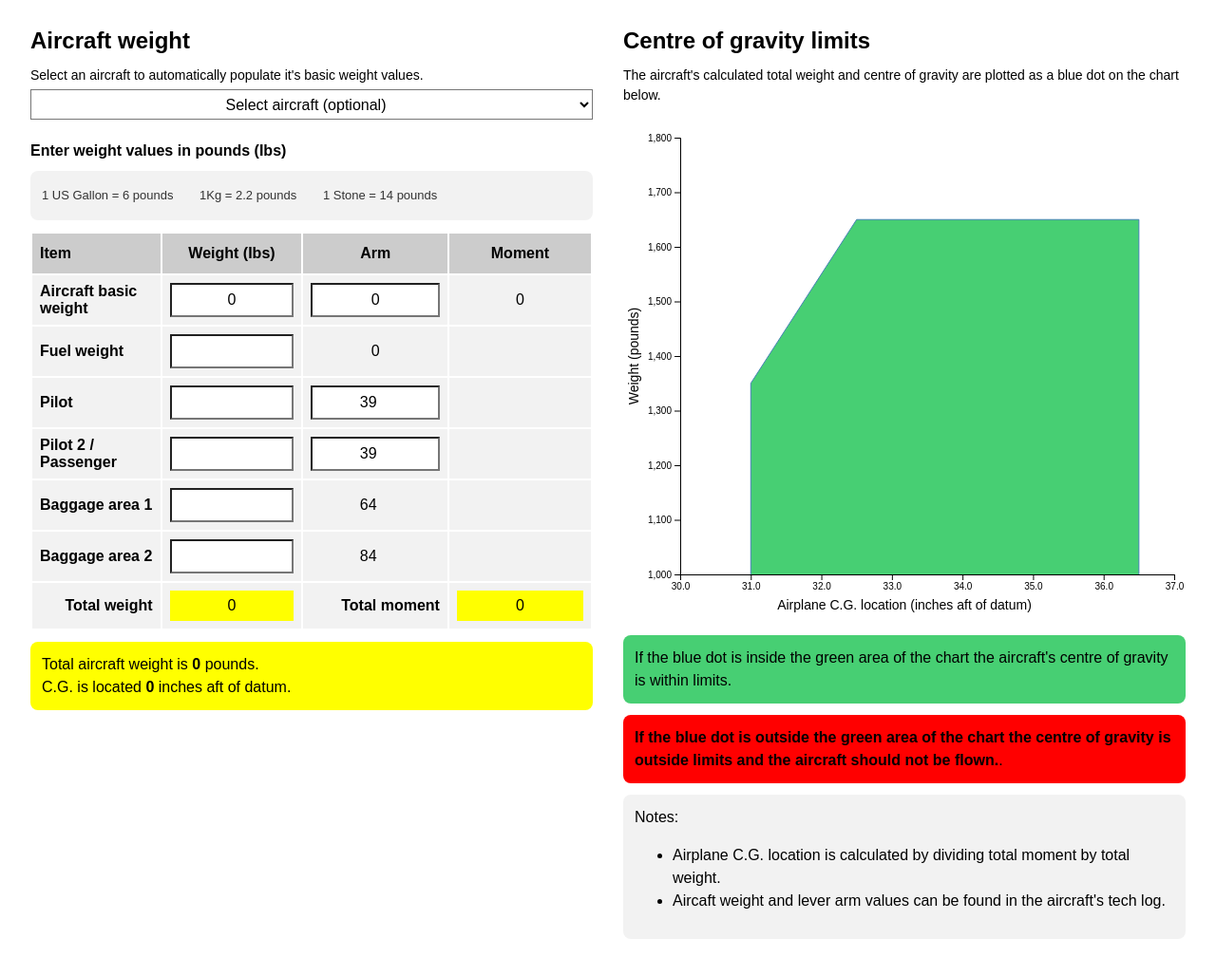
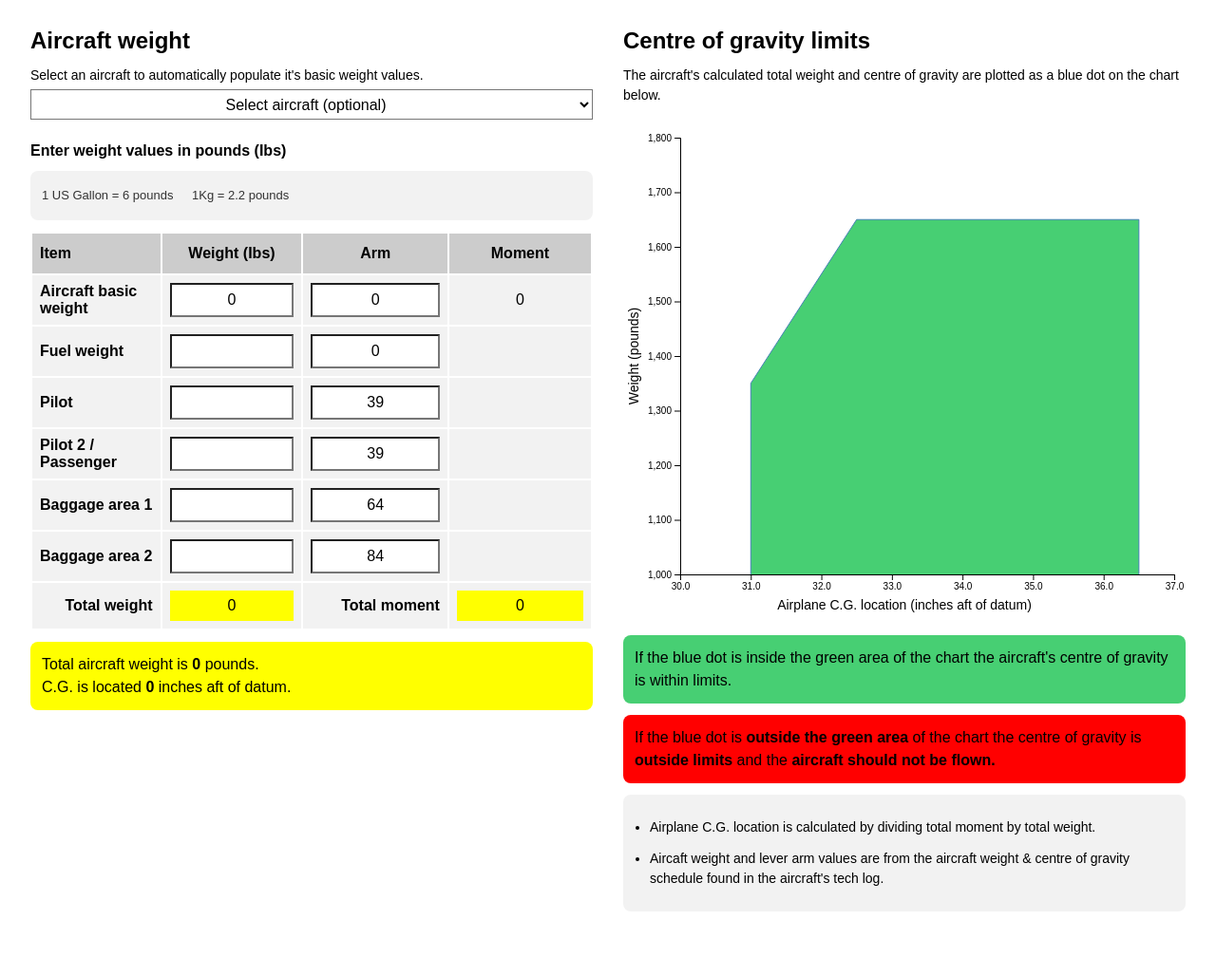
Before and after one commit to davidleghorn/cessna-152-mass-balance, a plain HTML site: page index.html in a window 1280 px wide. Shown: the part 56-1084 px from the top of the page at 95% size. Drawn offline with nearby package versions, Linux system fonts and the light colour scheme.

Commit message:
Toggle input disabled updates, inputs set to type number,  remove type number input spinners, small css and text updates

```diff
--- a/index.html
+++ b/index.html
@@ -77,6 +77,13 @@ input[disabled] {
     border: none;
     background-color: #f2f2f2;
     color: #000;
+    opacity: 1.0;
+}
+
+input[type=number]::-webkit-inner-spin-button,
+input[type=number]::-webkit-outer-spin-button {
+    -webkit-appearance: none;
+    margin: 0;
 }
 
 th {
@@ -88,7 +95,6 @@ th {
     /* iphone 6 */
     padding: 12px 8px;
     font-size: 16px;
-
     background-color: #ccc;
     text-align: center;
 }
@@ -107,7 +113,6 @@ td {
     /* iphone 6 */
     padding: 8px;
     font-size: 16px;
-
     background-color: #f2f2f2;
 }
 
@@ -129,7 +134,7 @@ td:first-child {
 
 .weight-conversions ul li {
     display: inline-block;
-    padding: 4px 24px 4px 0;
+    padding: 4px 16px 4px 0;
 }
 
 /*
@@ -166,16 +171,26 @@ button:hover {
     line-height: 1.5;
 }
 
+.info-ul {
+    padding: 12px 16px 0 16px;
+    margin: 0;
+    font-size: 14px;
+    line-height: 1.5
+}
+
+.info-ul li {
+    padding-bottom: 12px;
+}
+
 .clear-fix:before,
 .clear-fix:after {
-  content: " ";
-  display: table;
+    content: " ";
+    display: table;
 }
 
 .clear-fix:after {
-  clear: both;
+    clear: both;
 }
-
 
 /* iphone 5 */
 @media (max-width: 320px) {
@@ -268,7 +283,7 @@ button:hover {
             <select name="aircraft-select" style="margin-bottom: 24px">
                 <option value="default">Select aircraft (optional)</option>
                 <option value="G-BSDO">G-BSDO</option>
-                <option value="G-BNJH">G-BNJH</option>
+                <!-- <option value="G-BNJH">G-BNJH</option> -->
             </select>
 
             <div><strong>Enter weight values in pounds (Ibs)</strong>
@@ -278,7 +293,7 @@ button:hover {
                 <ul>
                     <li>1 US Gallon = 6 pounds</li>
                     <li>1Kg = 2.2 pounds</li>
-                    <li>1 Stone = 14 pounds</li>
+                    <!-- <li>1 Stone = 14 pounds</li> -->
                 </ul>
             </div>
 
@@ -295,10 +310,10 @@ button:hover {
                     <tr>
                         <td>Aircraft basic weight</td>
                         <td>
-                            <input type="text" id="basic-weight" value="" data-prefix="basic" />
+                            <input type="number" id="basic-weight" value="" data-prefix="basic" />
                         </td>
                         <td>
-                            <input type="text" id="basic-arm" value="" data-prefix="basic" />
+                            <input type="number" id="basic-arm" value="" data-prefix="basic" />
                         </td>
                         <td>
                             <input type="text" id="basic-moment" disabled value="" data-prefix="basic" />
@@ -306,9 +321,9 @@ button:hover {
                     </tr>
                     <tr>
                         <td>Fuel weight</td>
-                        <td><input type="text" id="fuel-weight" value="" data-prefix="fuel" /></td>
+                        <td><input type="number" id="fuel-weight" value="" data-prefix="fuel" /></td>
                         <td>
-                            <input type="text" id="fuel-arm" disabled value="" data-prefix="fuel" />
+                            <input type="number" id="fuel-arm" value="" data-prefix="fuel" />
                         </td>
                         <td>
                             <input type="text" id="fuel-moment" disabled value="" data-prefix="fuel" />
@@ -338,7 +353,7 @@ button:hover {
                         <td>Baggage area 1</td>
                         <td><input type="number" id="baggage-area1-weight" value="" data-prefix="baggage-area1" /></td>
                         <td>
-                            <input type="number" id="baggage-area1-arm" disabled value="64" data-prefix="baggage-area1" />
+                            <input type="number" id="baggage-area1-arm" value="64" data-prefix="baggage-area1" />
                         </td>
                         <td>
                             <input type="text" id="baggage-area1-moment" disabled value="" data-prefix="baggage-area1" />
@@ -348,7 +363,7 @@ button:hover {
                         <td>Baggage area 2</td>
                         <td><input type="number" id="baggage-area2-weight" value="" data-prefix="baggage-area2" /></td>
                         <td>
-                            <input type="number" id="baggage-area2-arm" disabled value="84" data-prefix="baggage-area2" />
+                            <input type="number" id="baggage-area2-arm" value="84" data-prefix="baggage-area2" />
                         </td>
                         <td>
                             <input type="text" id="baggage-area2-moment" disabled value="" data-prefix="baggage-area2" />
@@ -391,14 +406,13 @@ button:hover {
             <div class="info-panel" style="background-color: #47cf73;">If the blue dot is inside the green area of the chart the aircraft's centre of gravity is within limits.
             </div>
 
-            <div class="info-panel" style="background-color: red;"><strong>If the blue dot is outside the green area of the chart the centre of gravity is outside limits and the aircraft should not be flown.</strong>.
+            <div class="info-panel" style="background-color: red;">If the blue dot is <strong>outside the green area</strong> of the chart the centre of gravity is <strong>outside limits</strong> and the <strong>aircraft should not be flown.</strong>
             </div>
 
-            <div class="info-panel" style="background-color: #f2f2f2; margin-bottom: 12px">
-                Notes:<br/>
-                <ul>
+            <div class="info-panel" style="background-color: #f2f2f2;">
+                <ul class="info-ul">
                     <li>Airplane C.G. location is calculated by dividing total moment by total weight.</li>
-                    <li>Aircaft weight and lever arm values can be found in the aircraft's tech log.
+                    <li>Aircaft weight and lever arm values are from the aircraft weight & centre of gravity schedule found in the aircraft's tech log.
                          <!-- ( <a href="">example</a> ) -->
                     </li>
                 </ul>
@@ -419,19 +433,28 @@ button:hover {
             basicEmptyWeight: 0,
             moment: 0,
             leverArm: 0,
-            fuelLeverArm: 0
+            fuelLeverArm: 0,
+            seatArm: 39,
+            baggageArea1Arm: 64,
+            baggageArea2Arm: 84
         },
         "G-BSDO": {
             basicEmptyWeight: 1213,
             moment: 37096,
             leverArm: 30.58,
-            fuelLeverArm: 42.0
+            fuelLeverArm: 42.0,
+            seatArm: 39,
+            baggageArea1Arm: 64,
+            baggageArea2Arm: 84
         },
         "G-BNJH": {
             basicEmptyWeight: 1213,
             moment: 37096,
             leverArm: 30.58,
-            fuelLeverArm: 42.
+            fuelLeverArm: 42,
+            seatArm: 39,
+            baggageArea1Arm: 64,
+            baggageArea2Arm: 84
         }
     }
 
@@ -445,19 +468,19 @@ button:hover {
         "fuel-moment": 0,
 
         "seat1-weight": 0,
-        "seat1-arm": 39,
+        "seat1-arm": aircraft.default.seatArm,
         "seat1-moment": 0,
 
         "seat2-weight": 0,
-        "seat2-arm": 39,
+        "seat2-arm": aircraft.default.seatArm,
         "seat2-moment": 0,
 
         "baggage-area1-weight": 0,
-        "baggage-area1-arm": 64,
+        "baggage-area1-arm": aircraft.default.baggageArea1Arm,
         "baggage-area1-moment": 0,
 
         "baggage-area2-weight": 0,
-        "baggage-area2-arm": 84,
+        "baggage-area2-arm": aircraft.default.baggageArea2Arm,
         "baggage-area2-moment": 0,
 
         "total-weight": 0,
@@ -474,6 +497,10 @@ button:hover {
             state["basic-arm"] = selectedAircraft.leverArm || 0;
             state["basic-moment"] = selectedAircraft.moment || 0;
             state["fuel-arm"] = selectedAircraft.fuelLeverArm || 0;
+            state["seat1-arm"] = selectedAircraft.seatArm || 0;
+            state["seat2-arm"] = selectedAircraft.seatArm || 0;
+            state["baggage-area1-arm"] = selectedAircraft.baggageArea1Arm || 0;
+            state["baggage-area2-arm"] = selectedAircraft.baggageArea2Arm || 0;
 
             var basicWeightInput = document.getElementById("basic-weight");
             var basicMomentInput = document.getElementById("basic-moment");
@@ -488,14 +515,10 @@ button:hover {
             var basicWeightInputsAreDisabled = input.value !== "default";
             basicWeightInput.disabled = basicWeightInputsAreDisabled;
             basicArmInput.disabled = basicWeightInputsAreDisabled;
-            basicMomentInput.disabled = basicWeightInputsAreDisabled;
             fuelArmInput.disabled = basicWeightInputsAreDisabled;
         } else {  // <input> value changed
             var prefix = input.getAttribute("data-prefix");
-            // console.log(input);
-            // console.log(input.getAttribute("data-prefix"));
-            // console.log(e);
-            // 1. todo input validation
+            // TODO input validation
             state[input.id] = input.value;
             calculateItemMoment(prefix)
         }
@@ -664,6 +687,10 @@ button:hover {
         document.getElementById("basic-arm").value = state["basic-arm"];
         document.getElementById("basic-moment").value = state["basic-moment"];
         document.getElementById("fuel-arm").value = state["fuel-arm"];
+        document.getElementById("seat1-arm").value = state["seat1-arm"];
+        document.getElementById("seat2-arm").value = state["seat2-arm"];
+        document.getElementById("baggage-area1-arm").value = state["baggage-area1-arm"];
+        document.getElementById("baggage-area2-arm").value = state["baggage-area2-arm"];
     }
 
     function init() {
```
